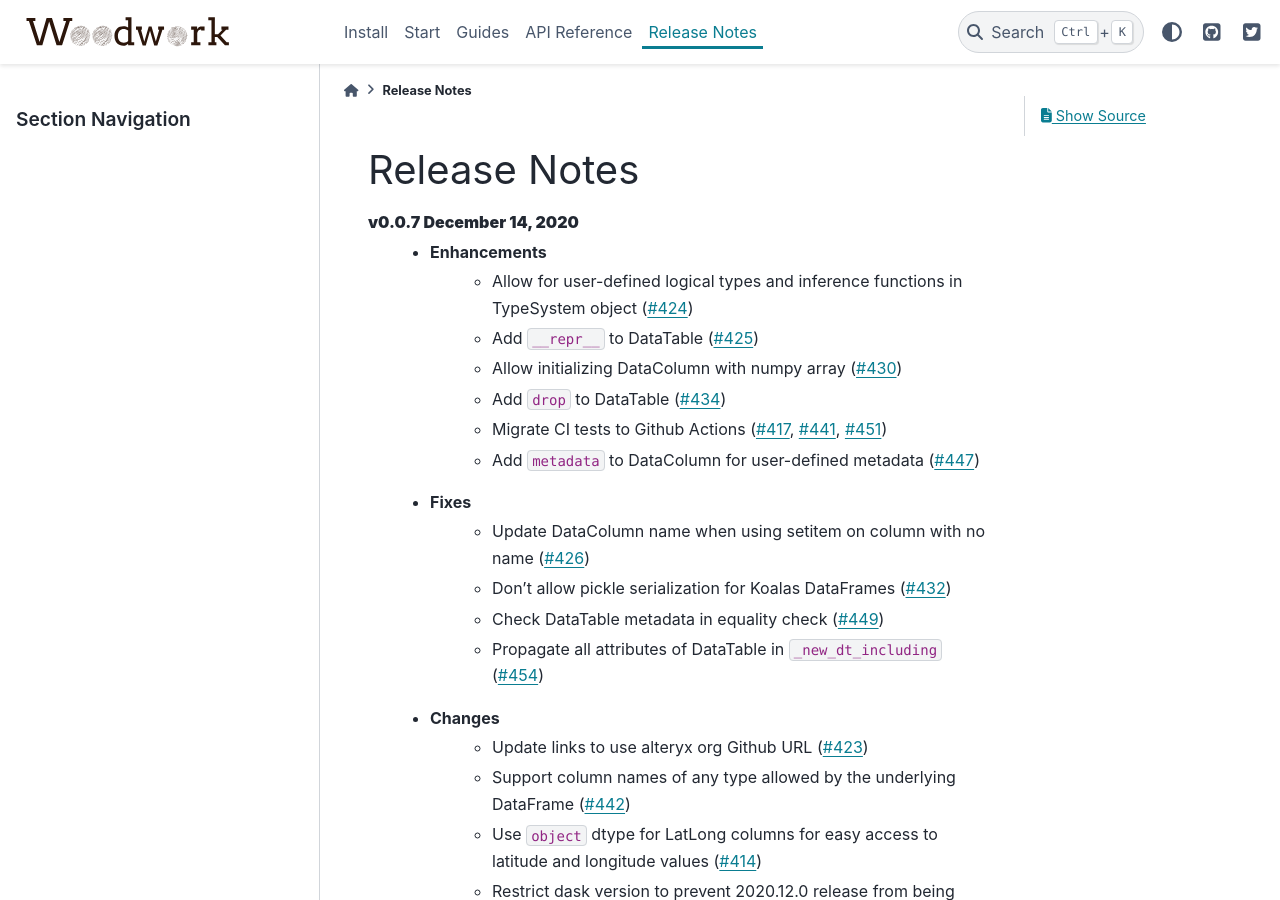
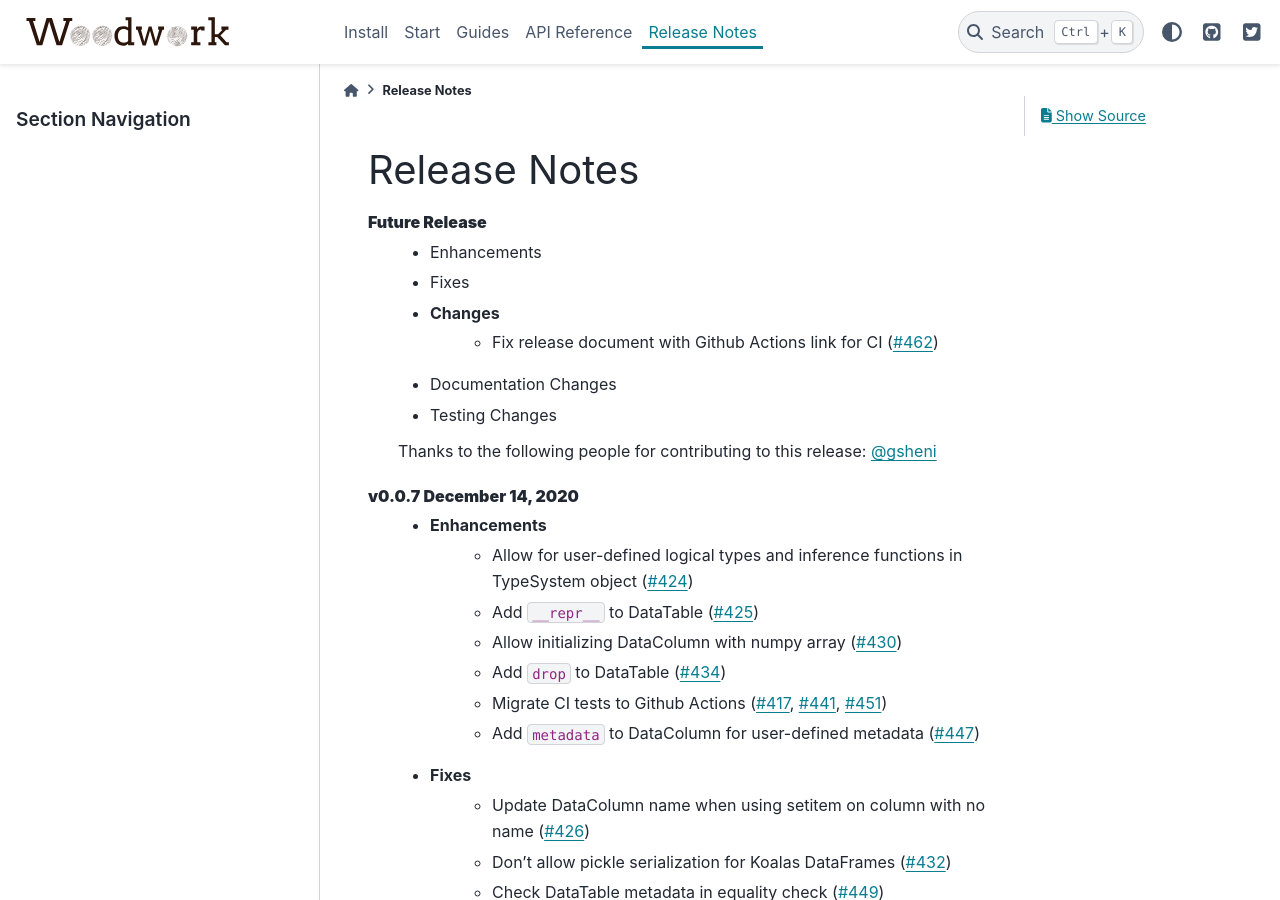
Before and after one commit to alteryx/woodwork, a Sphinx documentation site: the page built from docs/source/release_notes.rst, in a window 1280 px wide and 900 px high. Built offline with Sphinx 7.4.7 and the PyData theme 0.15.4, drawn with Linux system fonts in a browser that asks for light colours; comment, search, counter and statistics services are not loaded.

Commit message:
Update release_notes.rst

```diff
--- a/docs/source/release_notes.rst
+++ b/docs/source/release_notes.rst
@@ -2,14 +2,16 @@
 
 Release Notes
 -------------
-.. **Future Release**
+**Future Release**
     * Enhancements
     * Fixes
     * Changes
+       * Fix release document with Github Actions link for CI (:pr:`462`)
     * Documentation Changes
     * Testing Changes
 
-.. Thanks to the following people for contributing to this release:
+    Thanks to the following people for contributing to this release:
+    :user:`gsheni`
 
 **v0.0.7 December 14, 2020**
     * Enhancements
```
